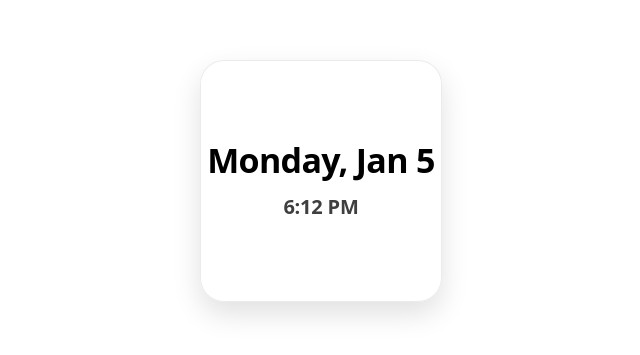
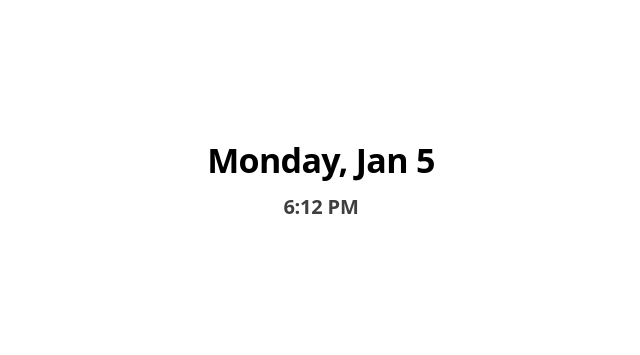
Before and after one commit to jsweeney17/Notion-Widget-Date, a plain HTML site: page index.html in a window 1280 px wide. Shown: the part 219-574 px from the top of the page, without its empty margins (319-959 px from the left). Drawn offline with Linux system fonts and the light colour scheme.

Commit message:
index.html

```diff
--- a/index.html
+++ b/index.html
@@ -26,20 +26,13 @@
   align-items: center;
   justify-content: center;
   gap: 14px;
-      background: rgba(255,255,255,0.75);
-      border: 1px solid rgba(0,0,0,0.08);
-      box-shadow: 0 12px 28px rgba(0,0,0,0.12);
-      backdrop-filter: blur(12px);
+  background: transparent;
+  border: none;
+  box-shadow: none;
   text-align: center;
 }
 
-    @media (prefers-color-scheme: dark) {
-      .widget {
-        background: rgba(20,20,20,0.65);
-        border: 1px solid rgba(255,255,255,0.12);
-        box-shadow: 0 12px 28px rgba(0,0,0,0.4);
-      }
-    }
+
 
     .date {
       font-size: 34px;
```
Lines whose indentation alone changed are shown as unchanged.
